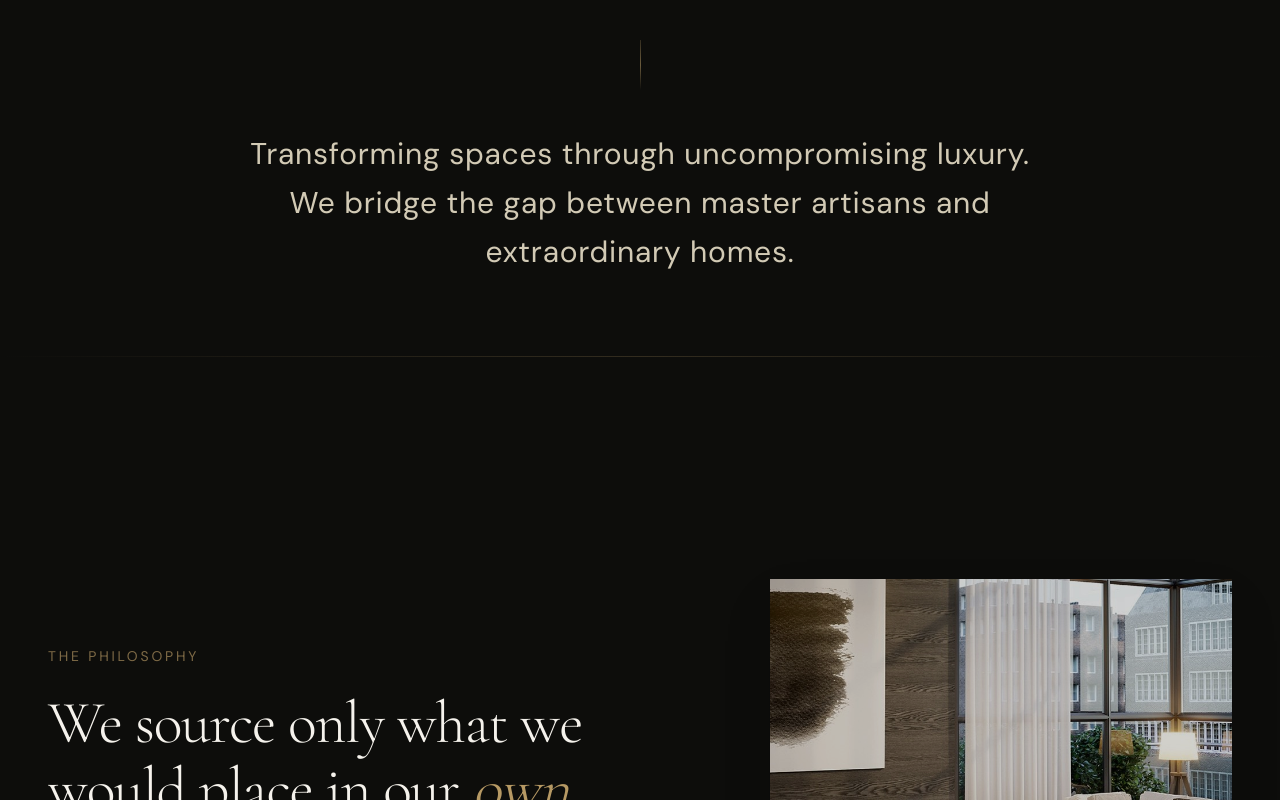
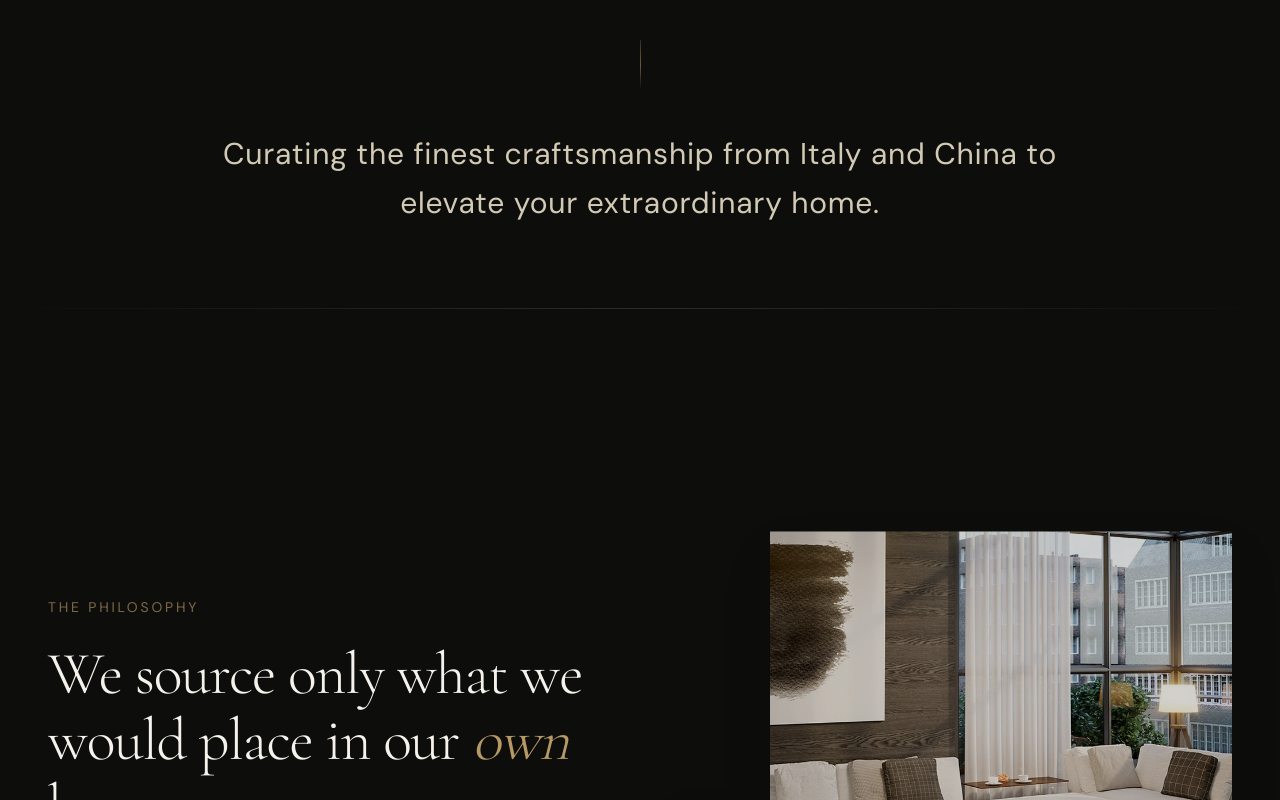
Before and after one commit to vatsalever2/casabliss, a Next.js app: page / in a window 1280 px wide. Shown: the part 840-1640 px from the top of the page. Built offline with nearby package versions, Linux system fonts and the light colour scheme.

Commit message:
small changes

```diff
--- a/src/app/process/components/ChapterV_Shipment.tsx
+++ b/src/app/process/components/ChapterV_Shipment.tsx
@@ -23,7 +23,7 @@ export default function ChapterV_Shipment() {
         <div className="flex gap-10 md:gap-12 text-left md:text-right">
            <div className="flex flex-col items-start md:items-end">
              <span className="text-display text-3xl md:text-4xl text-off-white">8-12</span>
-             <span className="text-eyebrow text-gold/60 text-[10px] mt-1 text-left md:text-right w-full">Months Transit</span>
+             <span className="text-eyebrow text-gold/60 text-[10px] mt-1 text-left md:text-right w-full">Weeks Transit</span>
            </div>
         </div>
       </div>
--- a/src/components/ui/ManifestoStripe.tsx
+++ b/src/components/ui/ManifestoStripe.tsx
@@ -23,8 +23,7 @@ export default function ManifestoStripe() {
           transition={{ duration: 1.2, delay: 0.5, ease: [0.25, 0.1, 0.25, 1] }}
           className="text-cream/90 text-xl md:text-2xl lg:text-3xl font-light tracking-wide leading-relaxed"
         >
-          Transforming spaces through uncompromising luxury. <br className="hidden md:block" />
-          We bridge the gap between master artisans and extraordinary homes.
+          Curating the finest craftsmanship from Italy and China to elevate your extraordinary home.
         </motion.p>
       </div>
     </section>
```
